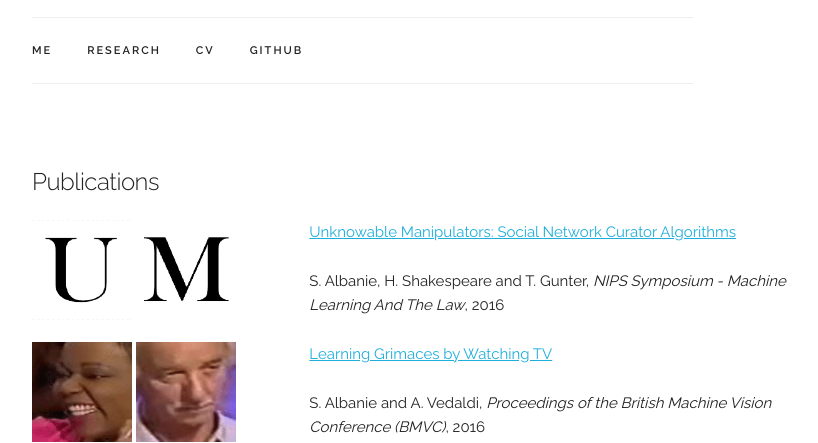
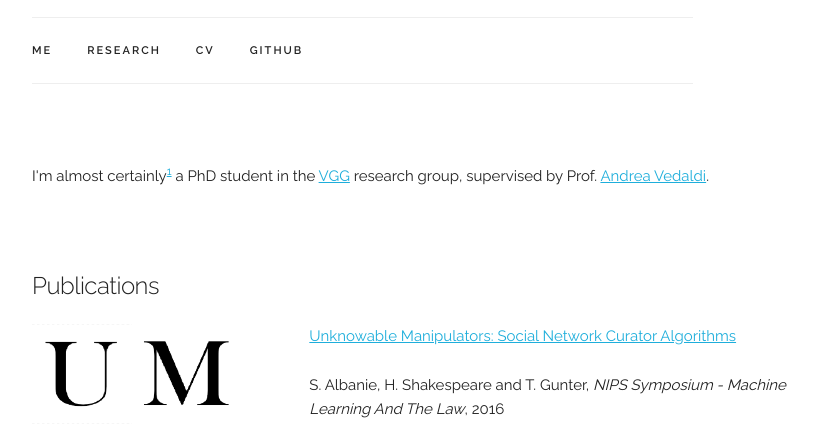
Before and after one commit to albanie/site, a plain HTML site: page research.html in a window 1280 px wide. Shown: the part 293-736 px from the top of the page, without its empty margins (208-1026 px from the left). Drawn offline with Linux system fonts and the light colour scheme.

Commit message:
added confusing information

```diff
--- a/research.html
+++ b/research.html
@@ -53,6 +53,15 @@
 
         </div>
       </div>
+
+      <div class="row">
+        <div class="twelve columns" style="margin-top: 10%">
+          I'm almost certainly<sup><a href="#fn1" id="ref1">1</a></sup> a PhD student in the
+          <a href="http://www.robots.ox.ac.uk/~vgg">VGG</a> research group,
+          supervised by Prof. <a href="http://www.robots.ox.ac.uk/~vedaldi">Andrea Vedaldi</a>.
+        </div>
+      </div>
+
       <div class="row">
         <div class="twelve columns" style="margin-top: 10%">
           <h5>Publications</h5>
@@ -93,6 +102,11 @@
           <p><a href="https://www.youtube.com/watch?time_continue=3&v=FhMnS91wAOM">Press coverage</a> by Youtube celeb GoGoManTV</p>
         </div>
       </div>
+      <div class="row">
+        <div class="twelve columns" style="margin-top: -10%">
+          <sup id="fn1">1. Nothing in this life is certain, except my gratuitous use of foontotes. </sup></br>
+        </div>
+      </div>
     <div>
       <footer>
       CSS by the guru with panache <a href="https://github.com/dhg">Mr Dave Gamache</a>
```
